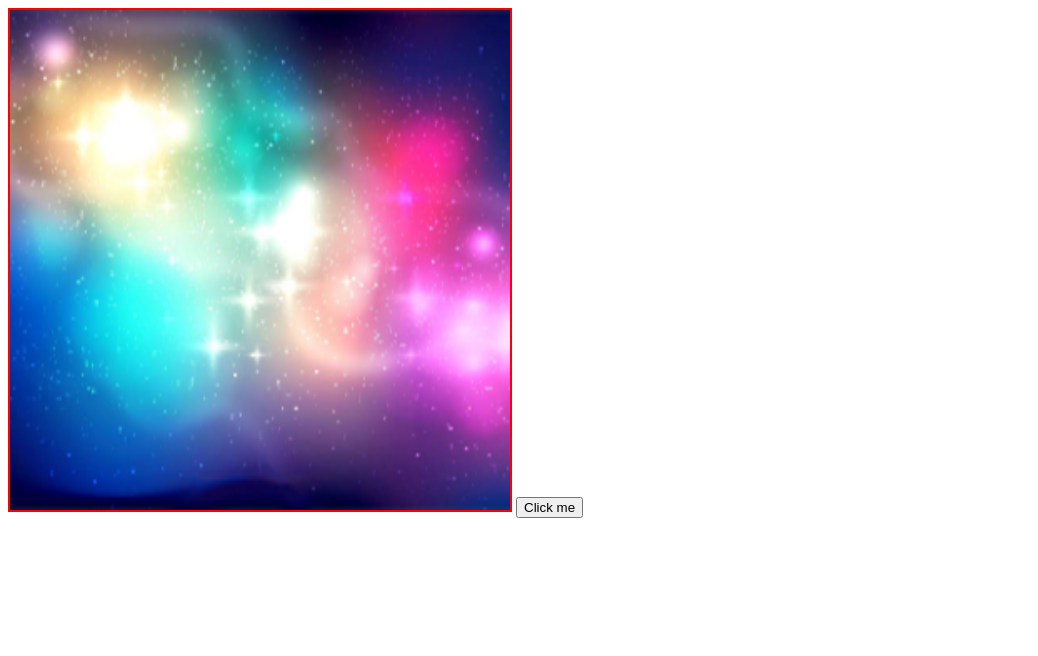
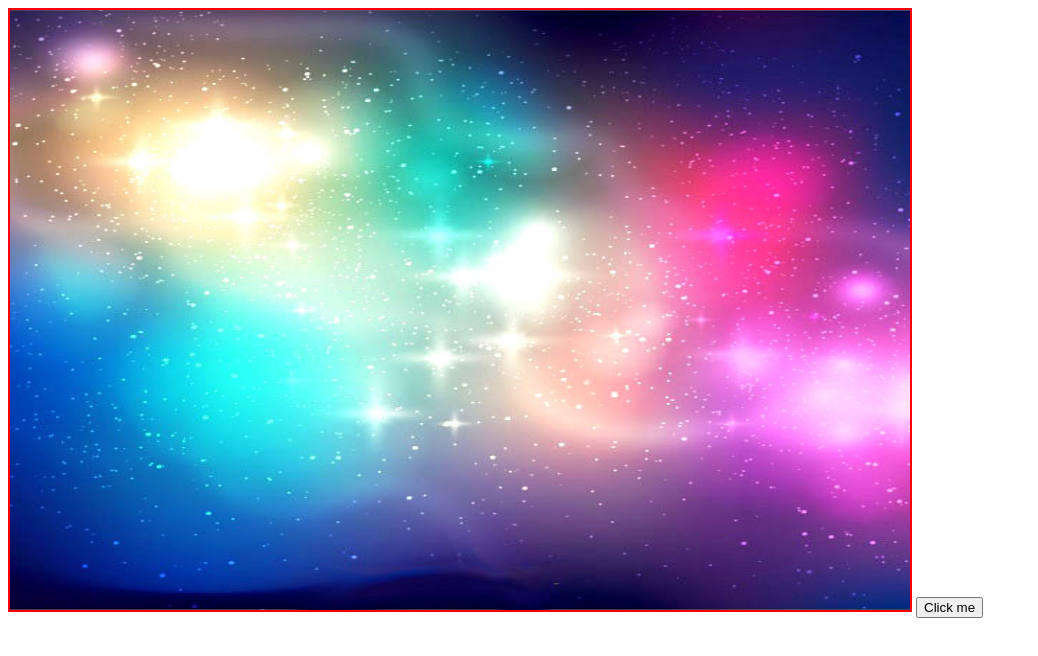
Before and after one commit to Benjijamin/TP1-equipe4, a website: page HTML5Application/public_html/index.html in a window 1280 px wide. Shown: the whole page, without its empty margins (0-1038 px from the left). Drawn offline with Linux system fonts and the light colour scheme.

Commit message:
jcomprends rien

```diff
--- a/HTML5Application/public_html/index.html
+++ b/HTML5Application/public_html/index.html
@@ -13,8 +13,13 @@ and open the template in the editor.
         <script type = "text/javascript" src = "script.js" defer></script>
     </head>
     <body>
-
-        <canvas id = "canvas"></canvas>
+        <div style = "display:none">
+            <img src="images/1.png" id = "i1">
+            <img src="images/2.png" id = "i2">
+            <img src="images/3.png" id = "i3">
+            <img src="images/4.png" id = "i4">
+        </div>
+        <canvas id = "canvas" height = "600" width ="900"></canvas>
            <button onclick="spawnEtoile()">Click me</button>
     </body>
 </html>
--- a/HTML5Application/public_html/main.css
+++ b/HTML5Application/public_html/main.css
@@ -9,6 +9,4 @@ and open the template in the editor.
 */
 #canvas{
     border: 2px solid red;
-    width:500px;
-    height:500px;
 }
--- a/HTML5Application/public_html/script.js
+++ b/HTML5Application/public_html/script.js
@@ -23,36 +23,17 @@ var context = canvas.getContext("2d");
 var img = new Image();
 
 img.onload = function(){
-context.drawImage(img,0,0,300,150);
+context.drawImage(img,0,0,900,600);
 };
 img.src = "images/bg.jpg";
 
 var spawnZone = canvas.style.height;
 
 var images = new Array();
-image1 = new Image();
-image1.onload = function() {
-    images[0] = createImageBitmap(image1)
-}
-image1.src = 'images/1.png';
-
-image2 = new Image();
-image2.onload = function() {
-    images[1] = createImageBitmap(image2)
-}
-image2.src = 'images/2.png';
-
-image3 = new Image();
-image3.onload = function() {
-    images[2] = createImageBitmap(image3)
-}
-image3.src = 'images/3.png';
-
-image4 = new Image();
-image4.onload = function() {
-    images[3] = createImageBitmap(image4)
-}
-image4.src = 'images/4.png';
+images[0] = document.getElementById("i1");
+images[1] = document.getElementById("i2");
+images[2] = document.getElementById("i3");
+images[3] = document.getElementById("i4");
 
 var stars = new Array();
 
@@ -69,7 +50,7 @@ function spawnEtoile(){
     };
 
     stars.push(newStar);
-    context.drawImage(images[Math.random()*4],0,0)
+    context.drawImage(images[3],0,0);
 }
 function resetReponse() {
     window.location.reload();
```
